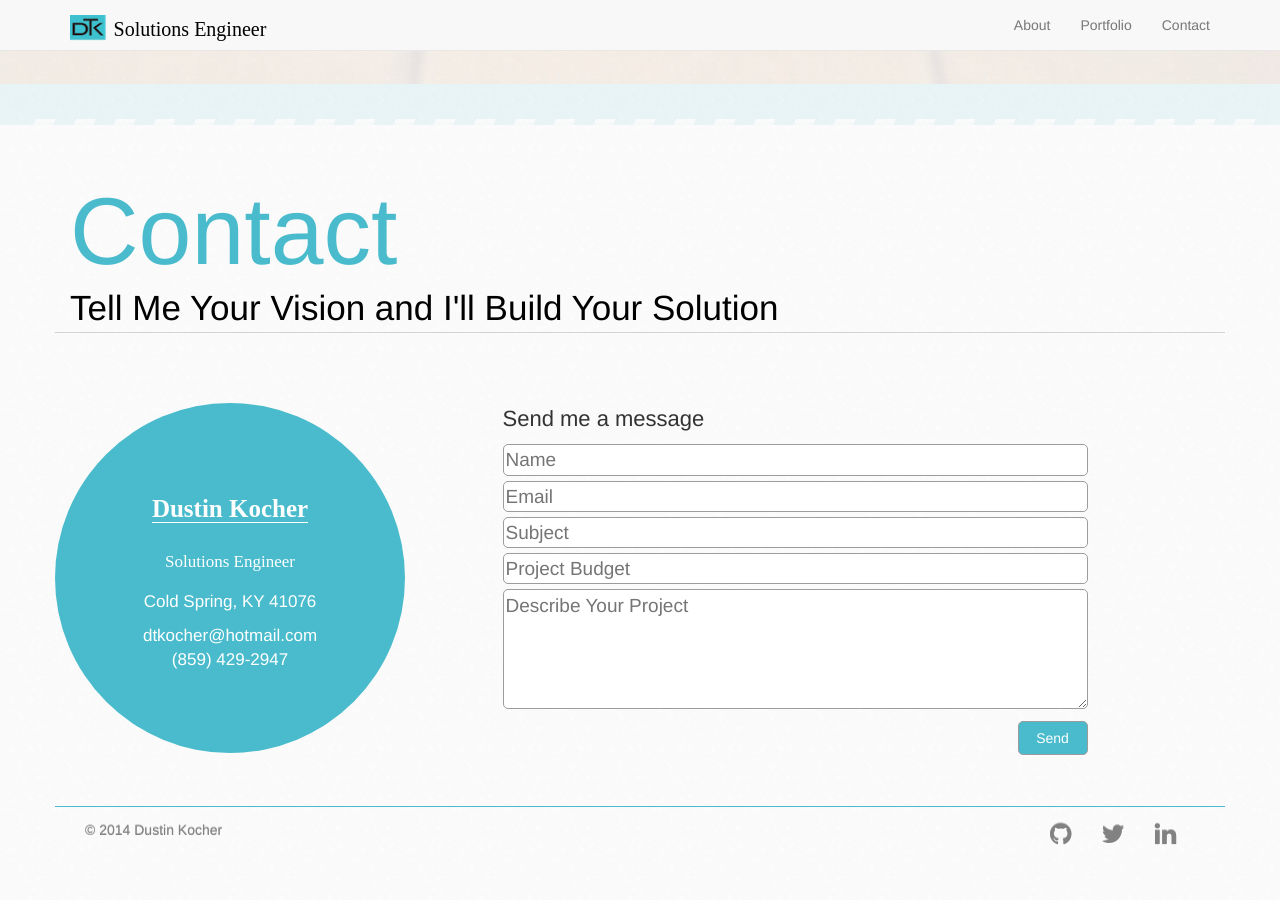
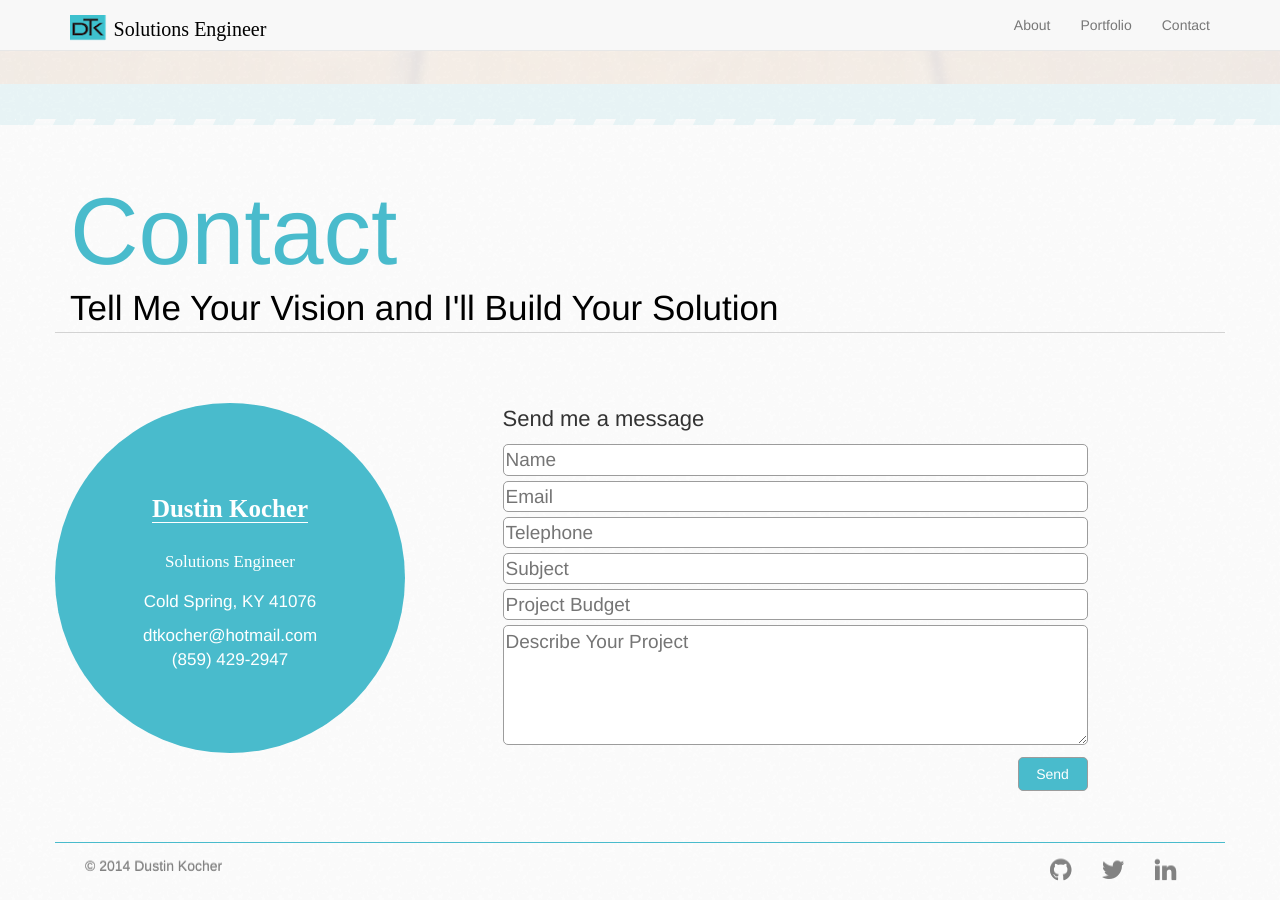
Before and after one commit to huihuiyihan/dtkocher.github.io, a Jekyll site: the page built from contact.html, in a window 1280 px wide and 900 px high, scrolled down 798 px. Built offline with Jekyll 4.4.1, drawn with Linux system fonts in a browser that asks for light colours; nearby versions of some CDN libraries; before the commit the page ends 1662 px from its top, so only the background shows below that.

Commit message:
Add requires for required fields and pattern for telephone

```diff
--- a/contact.html
+++ b/contact.html
@@ -38,13 +38,17 @@
         </p>
       </div>
       <div class="row">
+        <!--
         <form accept-charset="UTF-8" action="https://formkeep.com/f/4d2385cac181" method="POST">
+        -->
+        <form accept-charset="UTF-8" action="#" method="POST">
           <input type="hidden" name="utf8" value="✓">
-          <input type="text" name="name" placeholder="Name">
-          <input type="email" name="email" placeholder="Email">
-          <input type="text" name="subject" placeholder="Subject">
+          <input type="text" name="name" placeholder="Name" required>
+          <input type="email" name="email" placeholder="Email" required>
+          <input type="tel" name="telephone" placeholder="Telephone" pattern="\(?(\+?\d[- ( ) .]*){7,13}">
+          <input type="text" name="subject" placeholder="Subject" required>
           <input type="text" name="budget" placeholder="Project Budget">
-          <textarea name="message" placeholder="Describe Your Project"></textarea>
+          <textarea name="message" placeholder="Describe Your Project" required></textarea>
           <br>
           <input type="submit" value="Send" class="small btn btn-primary">
         </form>
```
